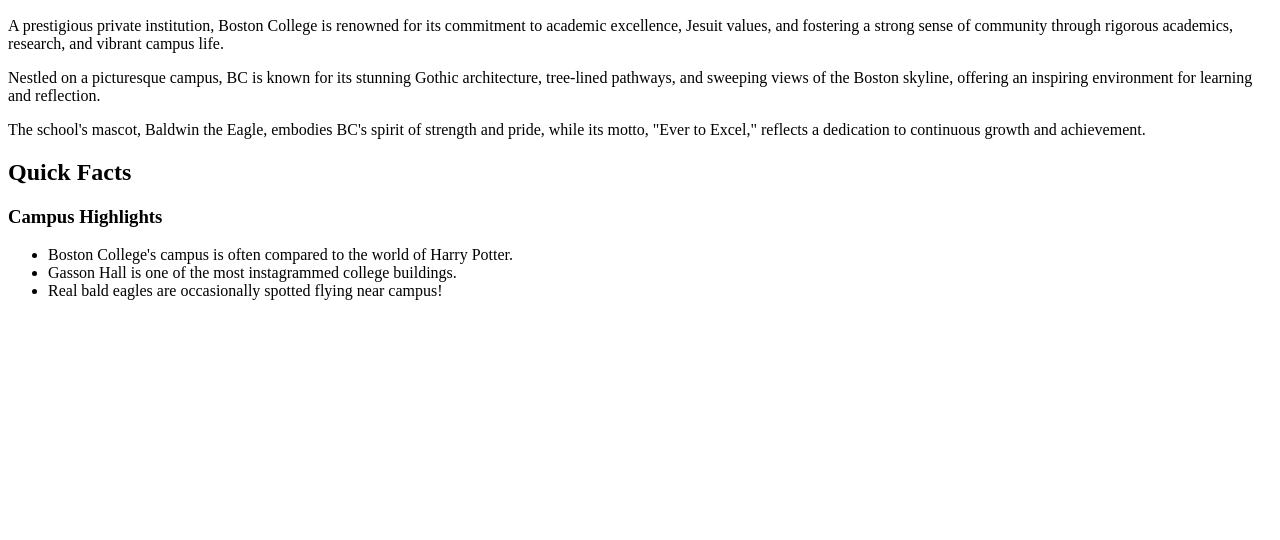
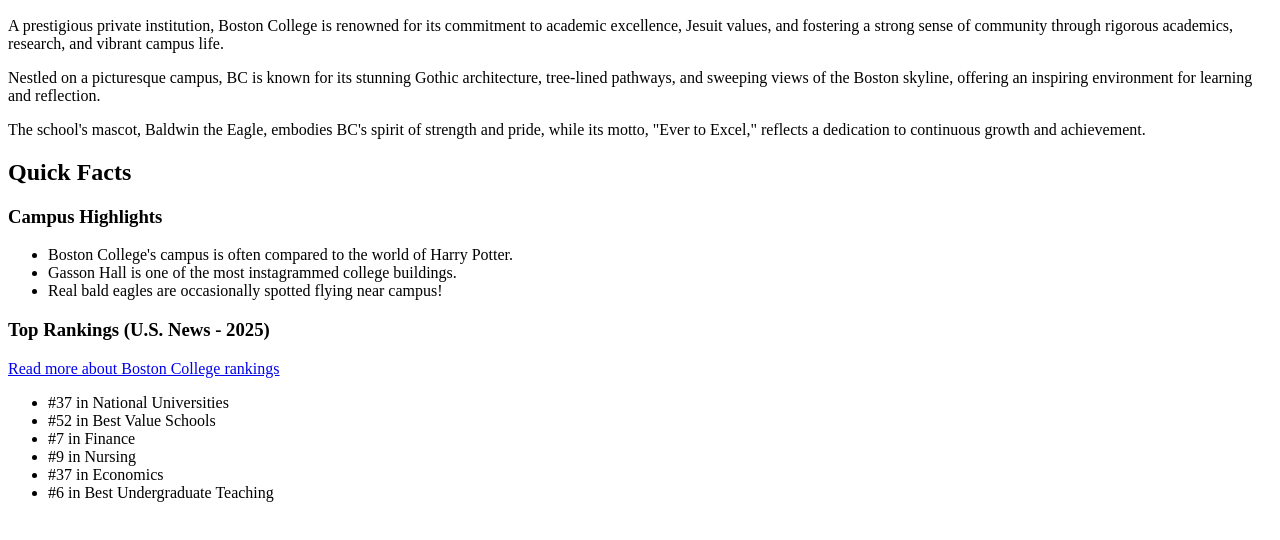
Before and after one commit to Tracy-To/Boston-College, a plain HTML site: page index.html in a window 1280 px wide. Shown: the part 110-650 px from the top of the page. Drawn offline with Linux system fonts and the light colour scheme.

Commit message:
add Quick Facts: Top Rankings section

```diff
--- a/index.html
+++ b/index.html
@@ -37,6 +37,29 @@
             Real bald eagles are occasionally spotted flying near campus!
           </li>
         </ul>
+
+      <h3>Top Rankings (U.S. News - 2025)</h3>
+      <a href="https://www.usnews.com/best-colleges/boston-college-2128/overall-rankings">Read more about Boston College rankings</a>
+        <ul>
+          <li>
+            #37 in National Universities
+          </li>
+          <li>
+            #52 in Best Value Schools
+          </li>
+          <li>
+            #7 in Finance
+          </li>
+          <li>
+            #9 in Nursing
+          </li>
+          <li>
+            #37 in Economics
+          </li>
+          <li>
+            #6 in Best Undergraduate Teaching
+          </li>
+        </ul>
     </section>
 
   </main>
```
